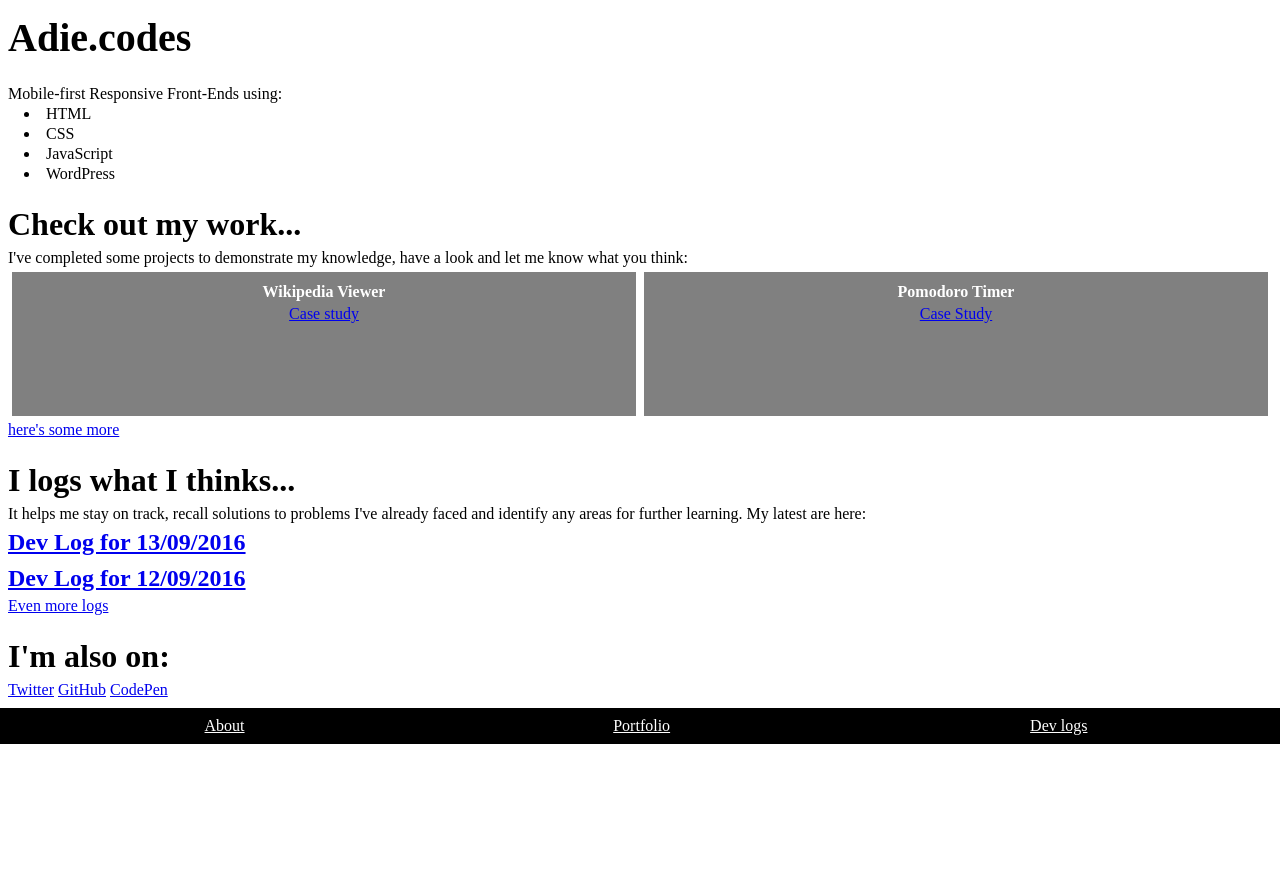
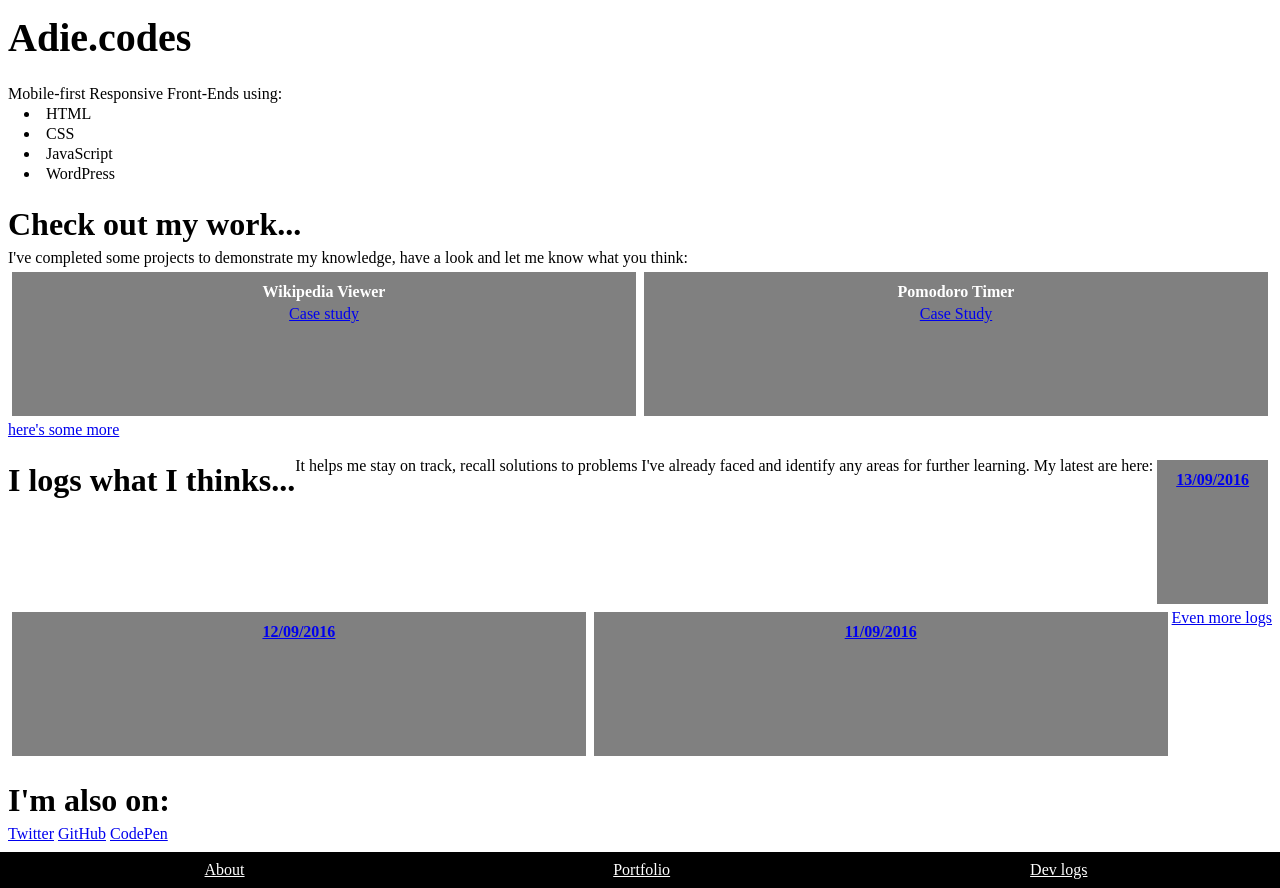
Before and after one commit to adieCodes/personalSite, a plain HTML site: page index.html in a window 1280 px wide. Before the commit the page ends 800 px from the top, so only its background shows below. Drawn offline with Linux system fonts and the light colour scheme.

Commit message:
feat: Dev log content ammended and layout set

```diff
--- a/index.html
+++ b/index.html
@@ -40,15 +40,18 @@
       </div><!-- .container -->
       <a href="#">here's some more</a>
     </section><!-- #portfolio .portfolio-area -->
-    <section id="dev_log" class="dev_log-area">
+    <section id="dev_logs" class="dev_log-area">
       <h2>I logs what I thinks...</h2>
       <p>It helps me stay on track, recall solutions to problems I've already faced and  identify any areas for further learning. My latest are here:</p>
       <div class="dev_log">
-        <a href="#"><h3>Dev Log for 13/09/2016</h3></a>
+        <a href="#"><h3>13/09/2016</h3></a>
       </div><!-- .dev_log -->
       <div class="dev_log">
-        <a href="#"><h3>Dev Log for 12/09/2016</h3></a>
-      </div>
+        <a href="#"><h3>12/09/2016</h3></a>
+      </div><!-- .dev_log -->
+      <div class="dev_log">
+        <a href="#"><h3>11/09/2016</h3></a>
+      </div><!-- .dev_log -->
       <a href="#">Even more logs</a>
     </section><!-- #dev_log .dev_log-area -->
     <section id="social" class="social-area">
--- a/styles/main.css
+++ b/styles/main.css
@@ -141,18 +141,16 @@ footer nav ul a{
 1.1 Home page
 ///////////////////////////////////////////////////////////////////*/
 
-section#portfolio .container{
+section#portfolio .container, section#dev_logs{
 	display: flex;
 	-webkit-flex-flow: row wrap;
-	justify-content: center;
 }
-section#portfolio h3{
+section#portfolio h3, section#dev_logs h3{
 	font-size: 1rem;
 }
-section#portfolio .portfolio-project{
+section#portfolio .portfolio-project, .dev_log{
 	margin: 0;
 	padding: 0;
-	width: 8rem;
 	height: 8rem;
 	flex-grow: 2;
 	background: grey;
@@ -161,3 +159,9 @@ section#portfolio .portfolio-project{
   color: white;
   text-align: center;
 }
+section#portfolio .portfolio-project{
+	width: 8rem;
+}
+.dev_log{
+	width: 4rem;
+}
```
